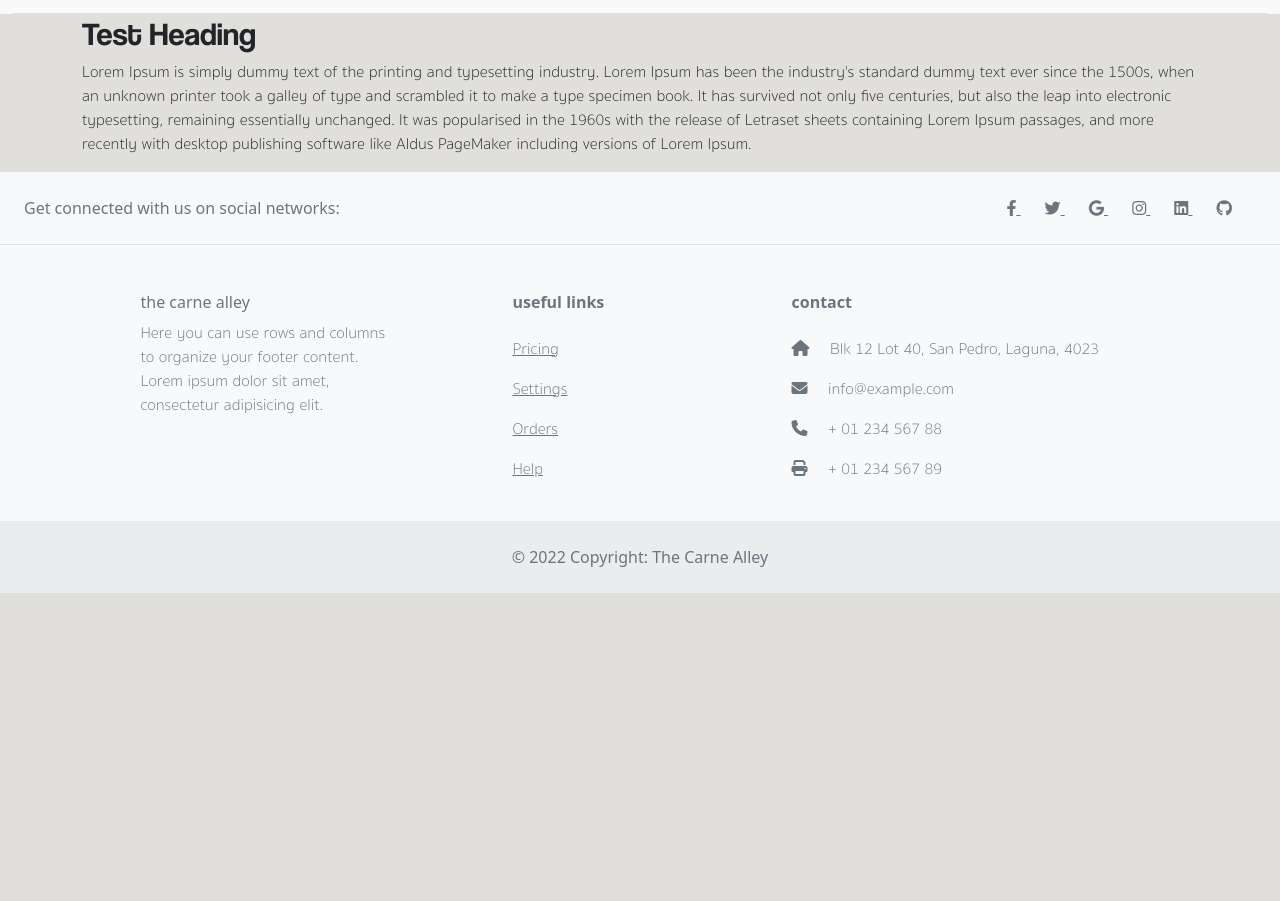
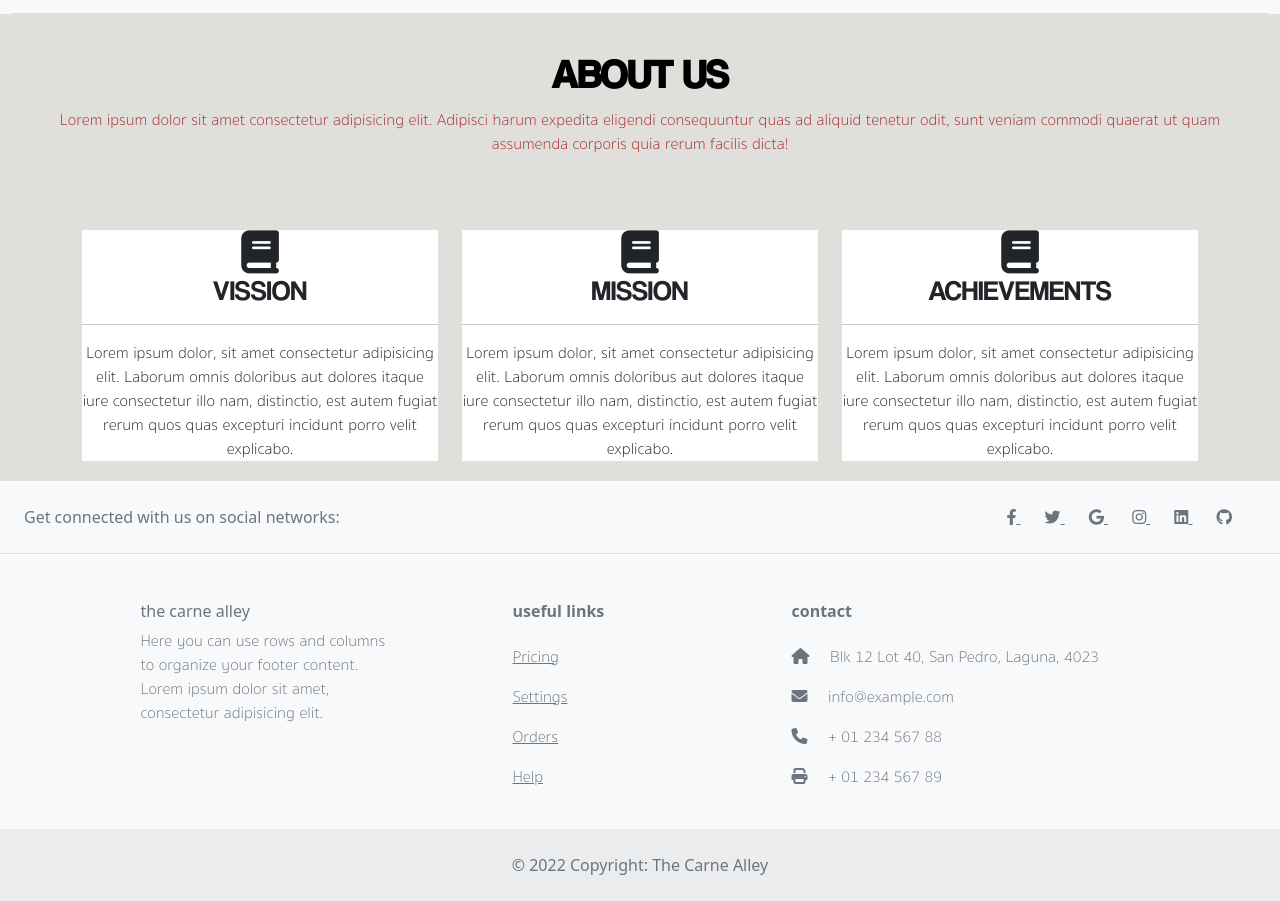
Before and after one commit to LMAranza/KG-Proj2-Group6, a plain HTML site: page aboutus.html in a window 1280 px wide. Shown: the part 79-980 px from the top of the page. Before the commit the page ends 800 px from the top, so only its background shows below. Drawn offline with nearby package versions, Linux system fonts and the light colour scheme.

Commit message:
Update aboutus.html

```diff
--- a/aboutus.html
+++ b/aboutus.html
@@ -28,6 +28,33 @@
         body {
             background-color: #e1dfdb;
         }
+
+        .about-1{
+          margin: 30px;
+          padding: 5px;
+        }
+        .about-1 h1{
+          text-align: center;
+          color: black;
+          font-weight: bold;
+        }
+        .about-1 p{
+          text-align: center;
+          padding: 3px;
+          color: brown;
+        }
+        .about-item{
+          margin-bottom: 20px;
+          margin-top: 20px;
+          background-color: white;
+          padding: 80px,30px;
+          box-shadow: 0 0 9px rgba(0,0,0 .6);
+        }
+        .about-item i{
+          font-size: 43px;
+          margin: 0;
+        }
+
         fa {
             font-size: 100px;
         }
@@ -91,13 +118,45 @@
           </header>
     </div>
 
-    <div class="container">
-      <h2>Test Heading</h2>
-      <p>Lorem Ipsum is simply dummy text of the printing and typesetting industry. Lorem Ipsum has been the industry's standard dummy text ever since the 1500s, when an unknown printer took a galley of type and scrambled it to make a type specimen book. It has survived not only five centuries, but also the leap into electronic typesetting, remaining essentially unchanged. It was popularised in the 1960s with the release of Letraset sheets containing Lorem Ipsum passages, and more recently with desktop publishing software like Aldus PageMaker including versions of Lorem Ipsum.
-      </p>
+    <section id="about">
+      <div class="about-1">
+        <h1>ABOUT US</h1>
+        <p>Lorem ipsum dolor sit amet consectetur adipisicing elit. Adipisci harum expedita eligendi consequuntur quas ad aliquid tenetur odit, sunt veniam commodi quaerat ut quam assumenda corporis quia rerum facilis dicta!</p>
+      </div>
+      <div id="about-2">
+        <div class="content-box-lg">
+          <div class="container">
+            <div class="row">
+              <div class="col-md-4">
+                <div class="about-item text-center">
+                  <i class="fa fa-book"></i>
+                  <h3>VISSION</h3>
+                  <hr>
+                  <p>Lorem ipsum dolor, sit amet consectetur adipisicing elit. Laborum omnis doloribus aut dolores itaque iure consectetur illo nam, distinctio, est autem fugiat rerum quos quas excepturi incidunt porro velit explicabo.</p>
+                </div>
+              </div>
+              <div class="col-md-4">
+                <div class="about-item text-center">
+                  <i class="fa fa-book"></i>
+                  <h3>MISSION</h3>
+                  <hr>
+                  <p>Lorem ipsum dolor, sit amet consectetur adipisicing elit. Laborum omnis doloribus aut dolores itaque iure consectetur illo nam, distinctio, est autem fugiat rerum quos quas excepturi incidunt porro velit explicabo.</p>
+                </div>
+              </div>
+              <div class="col-md-4">
+                <div class="about-item text-center">
+                  <i class="fa fa-book"></i>
+                  <h3>ACHIEVEMENTS</h3>
+                  <hr>
+                  <p>Lorem ipsum dolor, sit amet consectetur adipisicing elit. Laborum omnis doloribus aut dolores itaque iure consectetur illo nam, distinctio, est autem fugiat rerum quos quas excepturi incidunt porro velit explicabo.</p>
+                </div>
+              </div>
+            </div>
+          </div>
+        </div>
+      </div>
+    </section>
 
-
-    </div>
 
       <footer class="text-center text-lg-start bg-light text-muted">
         <section class="d-flex justify-content-center justify-content-lg-between p-4 border-bottom">
```
